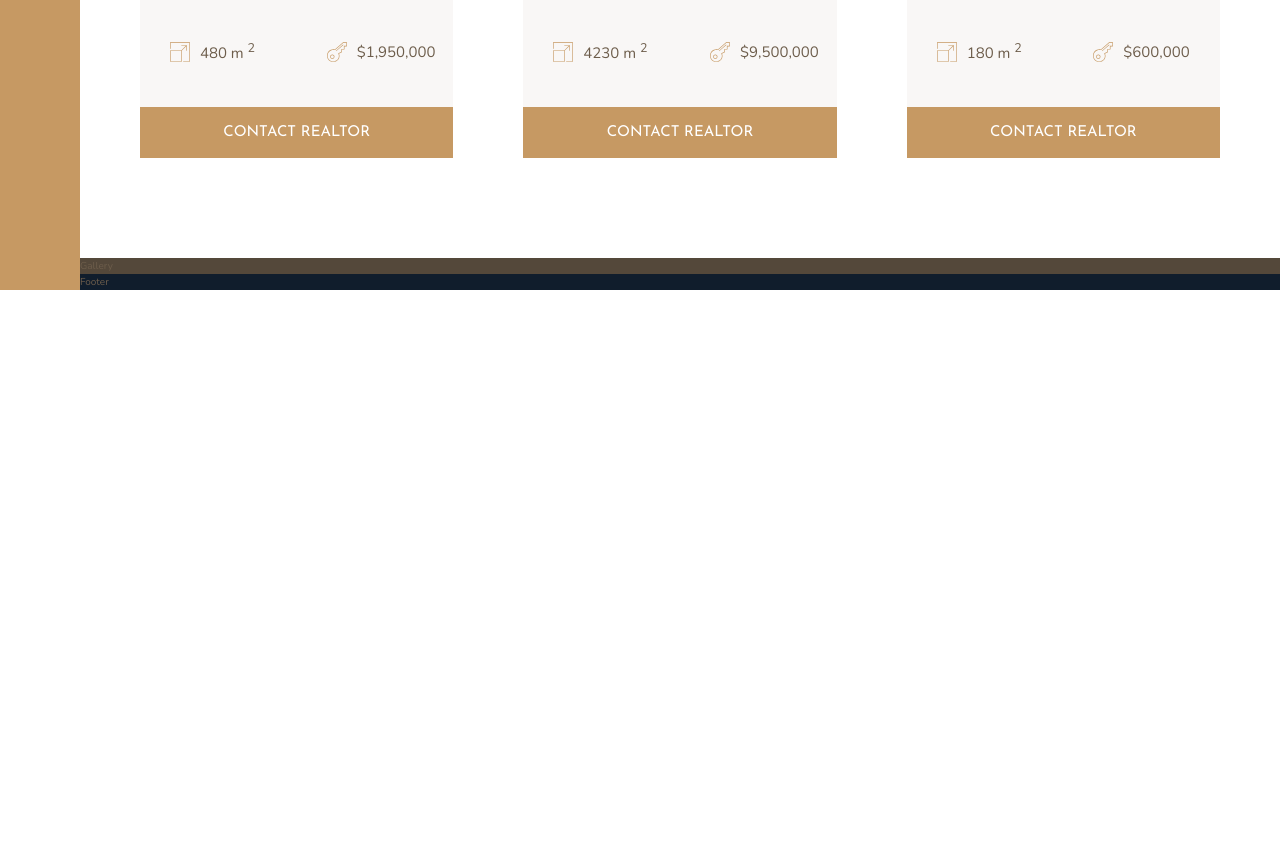
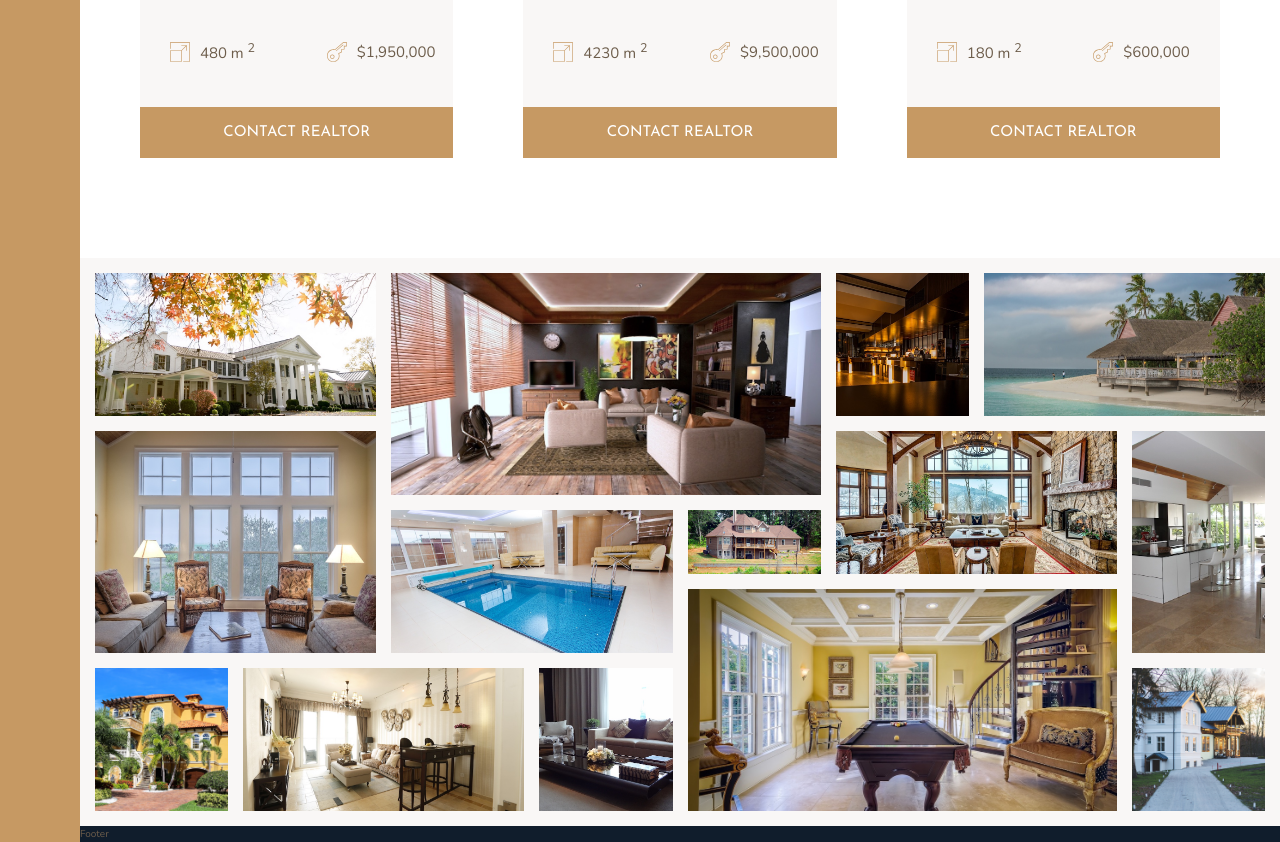
Before and after one commit to dalex998/nexter, a website: page index.html in a window 1280 px wide. Shown: the part 2760-3602 px from the top of the page. Before the commit the page ends 3050 px from the top, so only its background shows below. Drawn offline with nearby package versions, Linux system fonts and the light colour scheme.

Commit message:
Finish Building the Gallery

```diff
--- a/index.html
+++ b/index.html
@@ -310,7 +310,76 @@
       </div>
     </section>
 
-    <section class="gallery">Gallery</section>
+    <section class="gallery">
+      <figure class="gallery__item gallery__item--1">
+        <img src="img/gal-1.jpeg" alt="Gallery image 1" class="gallery__img" />
+      </figure>
+      <figure class="gallery__item gallery__item--2">
+        <img src="img/gal-2.jpeg" alt="Gallery image 2" class="gallery__img" />
+      </figure>
+      <figure class="gallery__item gallery__item--1">
+        <img src="img/gal-1.jpeg" alt="Gallery image 1" class="gallery__img" />
+      </figure>
+      <figure class="gallery__item gallery__item--2">
+        <img src="img/gal-2.jpeg" alt="Gallery image 2" class="gallery__img" />
+      </figure>
+      <figure class="gallery__item gallery__item--3">
+        <img src="img/gal-3.jpeg" alt="Gallery image 3" class="gallery__img" />
+      </figure>
+      <figure class="gallery__item gallery__item--4">
+        <img src="img/gal-4.jpeg" alt="Gallery image 4" class="gallery__img" />
+      </figure>
+      <figure class="gallery__item gallery__item--5">
+        <img src="img/gal-5.jpeg" alt="Gallery image 5" class="gallery__img" />
+      </figure>
+      <figure class="gallery__item gallery__item--6">
+        <img src="img/gal-6.jpeg" alt="Gallery image 6" class="gallery__img" />
+      </figure>
+      <figure class="gallery__item gallery__item--7">
+        <img src="img/gal-7.jpeg" alt="Gallery image 7" class="gallery__img" />
+      </figure>
+      <figure class="gallery__item gallery__item--8">
+        <img src="img/gal-8.jpeg" alt="Gallery image 8" class="gallery__img" />
+      </figure>
+      <figure class="gallery__item gallery__item--9">
+        <img src="img/gal-9.jpeg" alt="Gallery image 9" class="gallery__img" />
+      </figure>
+      <figure class="gallery__item gallery__item--10">
+        <img
+          src="img/gal-10.jpeg"
+          alt="Gallery image 10"
+          class="gallery__img"
+        />
+      </figure>
+      <figure class="gallery__item gallery__item--11">
+        <img
+          src="img/gal-11.jpeg"
+          alt="Gallery image 11"
+          class="gallery__img"
+        />
+      </figure>
+      <figure class="gallery__item gallery__item--12">
+        <img
+          src="img/gal-12.jpeg"
+          alt="Gallery image 12"
+          class="gallery__img"
+        />
+      </figure>
+      <figure class="gallery__item gallery__item--13">
+        <img
+          src="img/gal-13.jpeg"
+          alt="Gallery image 13"
+          class="gallery__img"
+        />
+      </figure>
+      <figure class="gallery__item gallery__item--14">
+        <img
+          src="img/gal-14.jpeg"
+          alt="Gallery image 14"
+          class="gallery__img"
+        />
+      </figure>
+    </section>
 
     <footer class="footer">Footer</footer>
   </body>
--- a/sass/_gallery.scss
+++ b/sass/_gallery.scss
@@ -1,4 +1,76 @@
 .gallery {
-  background-color: $color-grey-dark-1;
+  background-color: $color-grey-light-1;
   grid-column: full-start / full-end;
+
+  display: grid;
+  grid-template-columns: repeat(8, 1fr);
+  grid-template-rows: repeat(7, 5vw);
+  grid-gap: 1.5rem;
+  padding: 1.5rem;
+
+  &__item {
+    &--1 {
+      grid-row: 1 / span 2;
+      grid-column: 1 / span 2;
+    }
+    &--2 {
+      grid-row: 1 / span 3;
+      grid-column: 3 / span 3;
+    }
+    &--3 {
+      grid-row: 1 / span 2;
+      grid-column: 6 / 7;
+    }
+    &--4 {
+      grid-row: 1 / span 2;
+      grid-column: 7 / -1;
+    }
+    &--5 {
+      grid-row: 3 / span 3;
+      grid-column: 1 / span 2;
+    }
+    &--6 {
+      grid-row: 4 / span 2;
+      grid-column: 3 / span 2;
+    }
+    &--7 {
+      grid-row: 4 / 5;
+      grid-column: 5 /6;
+    }
+    &--8 {
+      grid-row: 3 / span 2;
+      grid-column: 6 / span 2;
+    }
+    &--9 {
+      grid-row: 3 / span 3;
+      grid-column: 8 / -1;
+    }
+    &--10 {
+      grid-row: 6 / span 2;
+      grid-column: 1 / 2;
+    }
+    &--11 {
+      grid-row: 6 / span 2;
+      grid-column: 2 / span 2;
+    }
+    &--12 {
+      grid-row: 6 / span 2;
+      grid-column: 4 / 5;
+    }
+    &--13 {
+      grid-row: 5 / span 3;
+      grid-column: 5 / span 3;
+    }
+    &--14 {
+      grid-row: 6 / span 2;
+      grid-column: 8 / -1;
+    }
+  }
+
+  &__img {
+    width: 100%;
+    height: 100%;
+    object-fit: cover;
+    display: block;
+  }
 }
```
Also changed, not shown: css/style.css.
